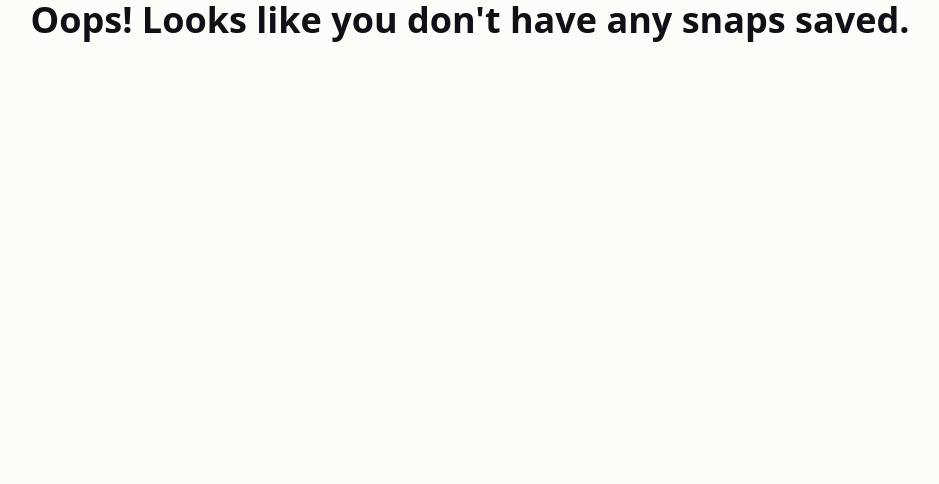
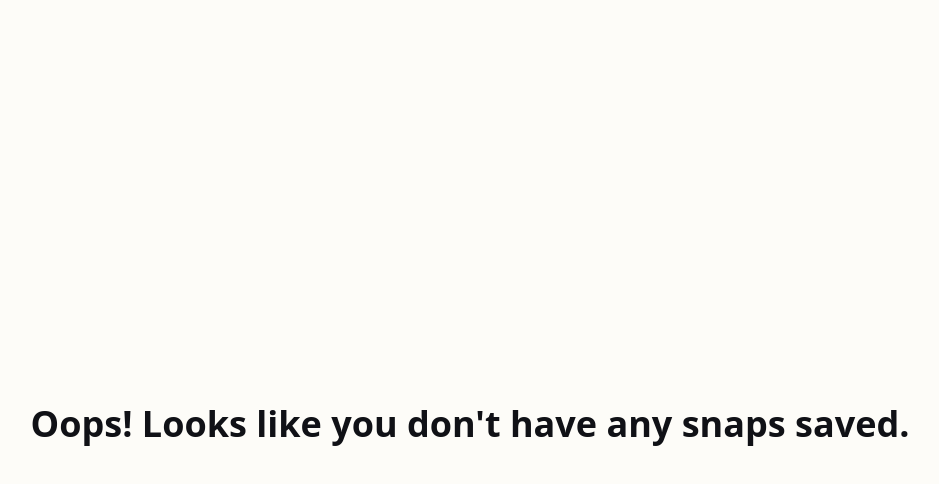
Before and after one commit to BigFudge420/Interior-Scanner, a React (Vite) app in the folder client/: page /dashboard in a window 1280 px wide. Shown: the top 484 px of the page, without its empty margins (170-1109 px from the left). Built offline with nearby package versions, Linux system fonts and the light colour scheme.

Commit message:
style: margin tweaks

```diff
--- a/client/src/pages/Dashboard.tsx
+++ b/client/src/pages/Dashboard.tsx
@@ -38,7 +38,7 @@ export default function Dashboard() {
       </div>
       }
       {scans.length === 0 &&
-      <div className="flex justify-center items-center">
+      <div className="flex h-screen justify-center items-center m-6">
         <h1 className="text-4xl font-semibold">Oops! Looks like you don't have any snaps saved.</h1>
       </div>
       }
```
